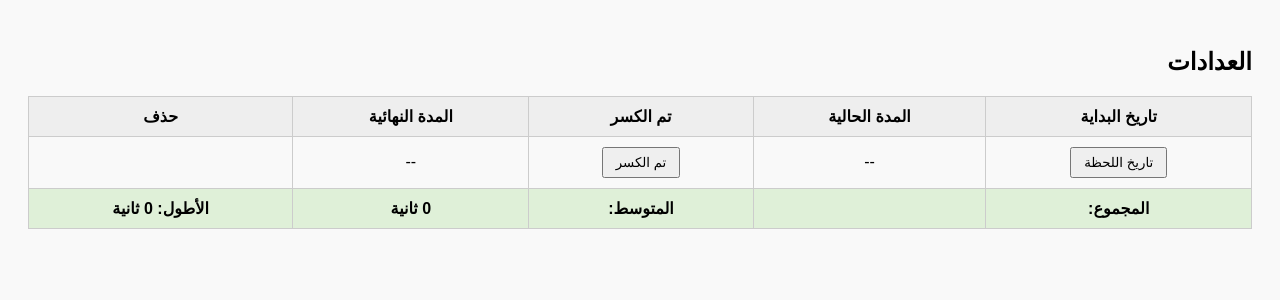
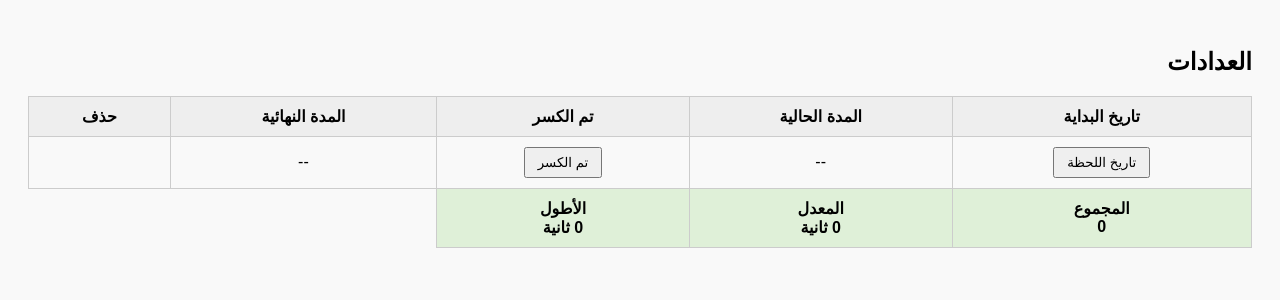
Before and after one commit to gity678/bkkjvh, a Flask app: page / in a window 1280 px wide. Shown: the top 300 px of the page. Run offline with Flask 3, Linux system fonts and the light colour scheme; data that the repository does not hold is empty.

Commit message:
Update index.html

```diff
--- a/templates/index.html
+++ b/templates/index.html
@@ -44,11 +44,9 @@
       </tr>
       <!-- صف الإحصائيات -->
       <tr class="footer-row">
-        <td colspan="1">المجموع:</td>
-        <td colspan="1">{{ stats.total }}</td>
-        <td colspan="1">المتوسط:</td>
-        <td colspan="1">{{ stats.average }}</td>
-        <td>الأطول: {{ stats.maximum }}</td>
+        <td>المجموع<br>{{ stats.count }}</td>
+        <td>المعدل<br>{{ stats.average }}</td>
+        <td>الأطول<br>{{ stats.maximum }}</td>
       </tr>
     </tbody>
   </table>
```
